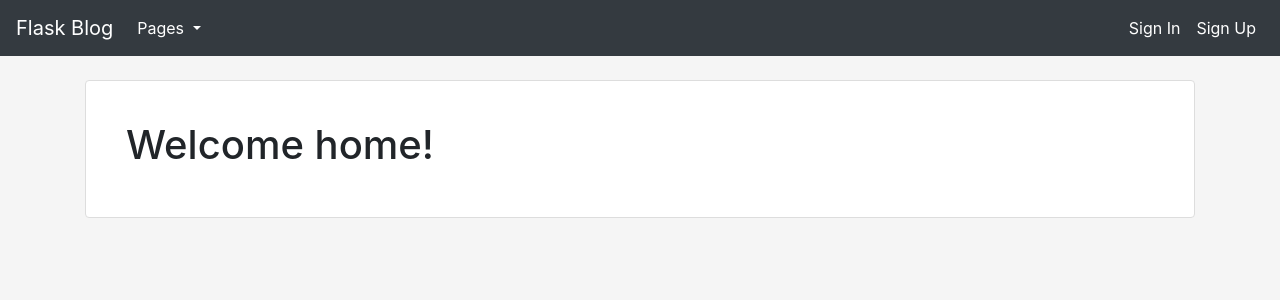
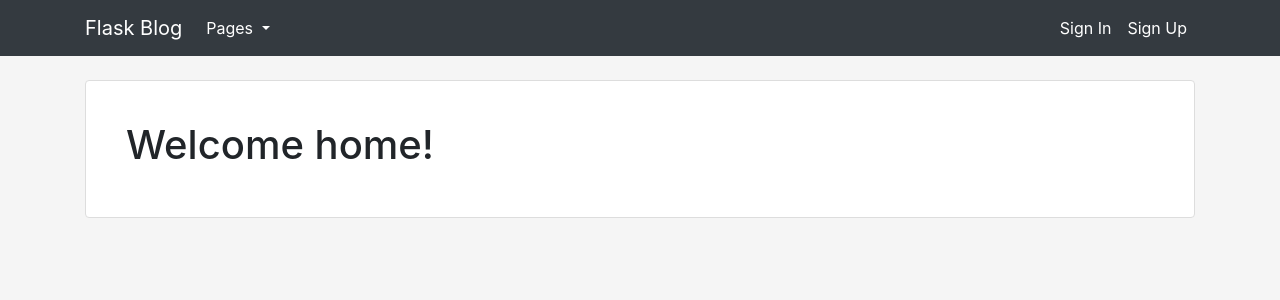
Before and after one commit to mike-pisman/flask-blog, a Flask app: page /about in a window 1280 px wide. Shown: the top 300 px of the page. Run offline with Flask 2, Linux system fonts and the light colour scheme; some libraries are stand-ins or nearby versions.

Commit message:
Navbar updated

```diff
--- a/flaskblog/static/style.css
+++ b/flaskblog/static/style.css
@@ -5,10 +5,6 @@ body {
 }
 
 .navbar {
-    width: 100%;
-    position: fixed;
-    top: 0;
-    left: 0;
     z-index: 1000;
 }
 
--- a/flaskblog/templates/layout.html
+++ b/flaskblog/templates/layout.html
@@ -16,12 +16,13 @@
     {% endif %}
 </head>
 <body>
-    <nav class="navbar navbar-expand-lg navbar-dark bg-dark">
+    <header class="site-header">
+        <nav class="navbar fixed-top navbar-expand-md navbar-dark bg-dark">
+            <div class="container">
                 <a class="navbar-brand" href="/">Flask Blog</a>
                 <button class="navbar-toggler" type="button" data-toggle="collapse" data-target="#page_menu" aria-controls="page_menu" aria-expanded="false" aria-label="Toggle navigation">
                     <span class="navbar-toggler-icon"></span>
                 </button>
-
                 <div class="collapse navbar-collapse" id="page_menu">
                     <ul class="navbar-nav mr-auto">
                         <li class="nav-item dropdown">
@@ -57,8 +58,9 @@
                     {% endif %}
                     </ul>
                 </div>
+            </div>
         </nav>
-
+    </header>
     <main role="main" class="container">
         {% with messages = get_flashed_messages(with_categories=true) %}
         {% if messages %}
```
Lines whose indentation alone changed are shown as unchanged.
